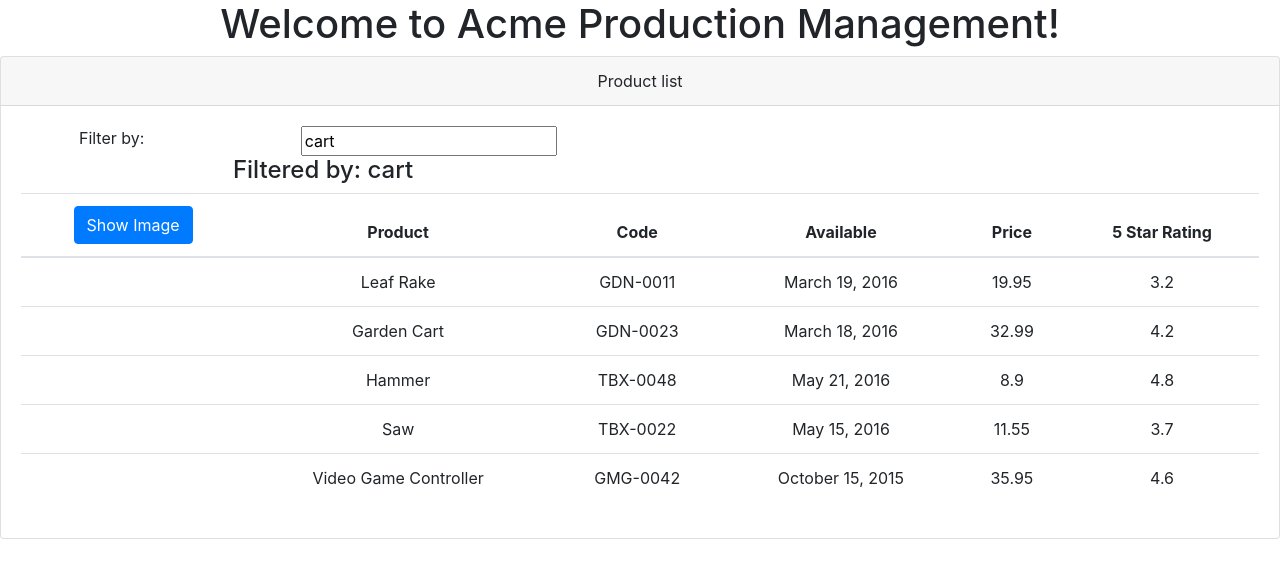
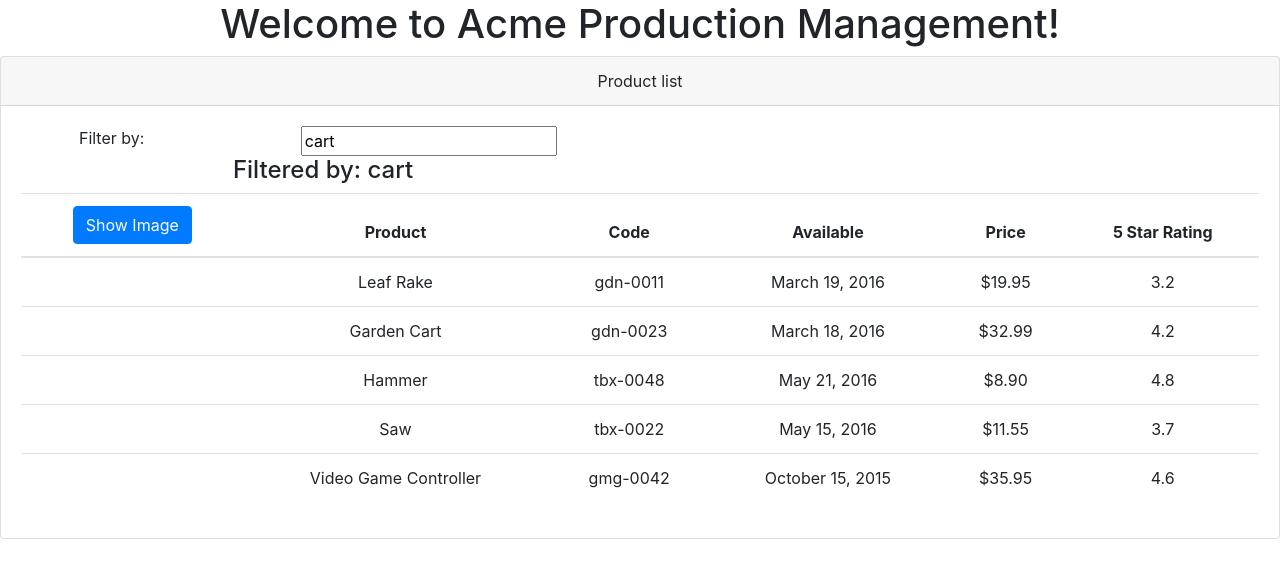
Before and after one commit to onyxolu/AngularPractice, an Angular app: page / in a window 1280 px wide. Shown: the top 578 px of the page. Built offline with nearby package versions, Linux system fonts and the light colour scheme.

Commit message:
created the product interface

```diff
--- a/src/app/products/product-list.component.html
+++ b/src/app/products/product-list.component.html
@@ -34,9 +34,9 @@
                     <tr *ngFor='let product of products'>
                         <td><img *ngIf = 'showImage' src={{product.imageUrl}} title={{product.productName}} style.width.px={{imageWidth}} style.margin.px={{imageMargin}}></td>
                         <td>{{product.productName}}</td>
-                        <td>{{product.productCode}}</td>
+                        <td>{{product.productCode | lowercase }}</td>
                         <td>{{product.releaseDate}}</td>
-                        <td>{{product.price}}</td>
+                        <td>{{product.price | currency: 'USD': 'symbol' : '1.2-2'}}</td>
                         <td>{{product.starRating}}</td>
                     </tr>
                 </tbody>
```
Also changed, not shown: src/app/products/product.ts (added, +10 -0 lines).
